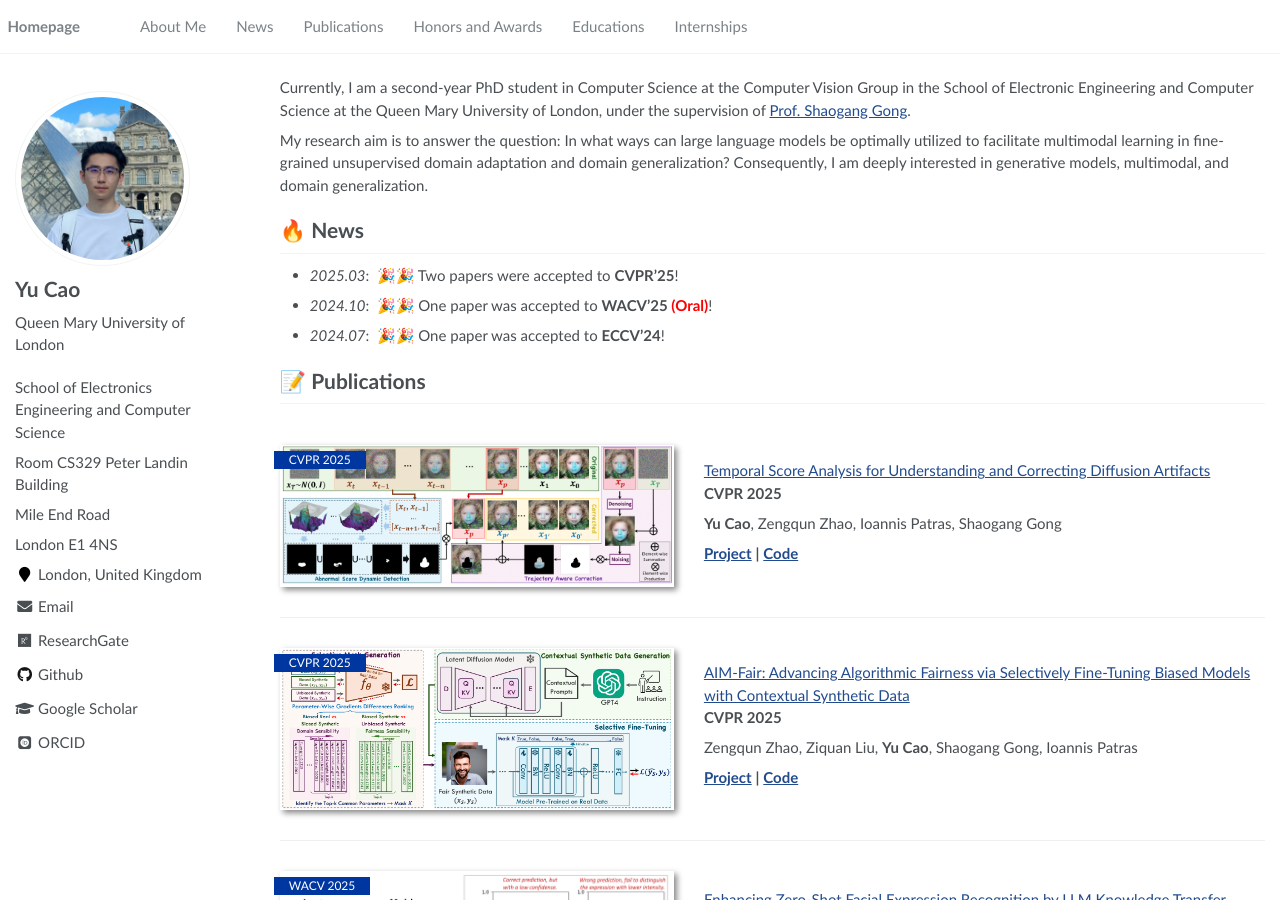
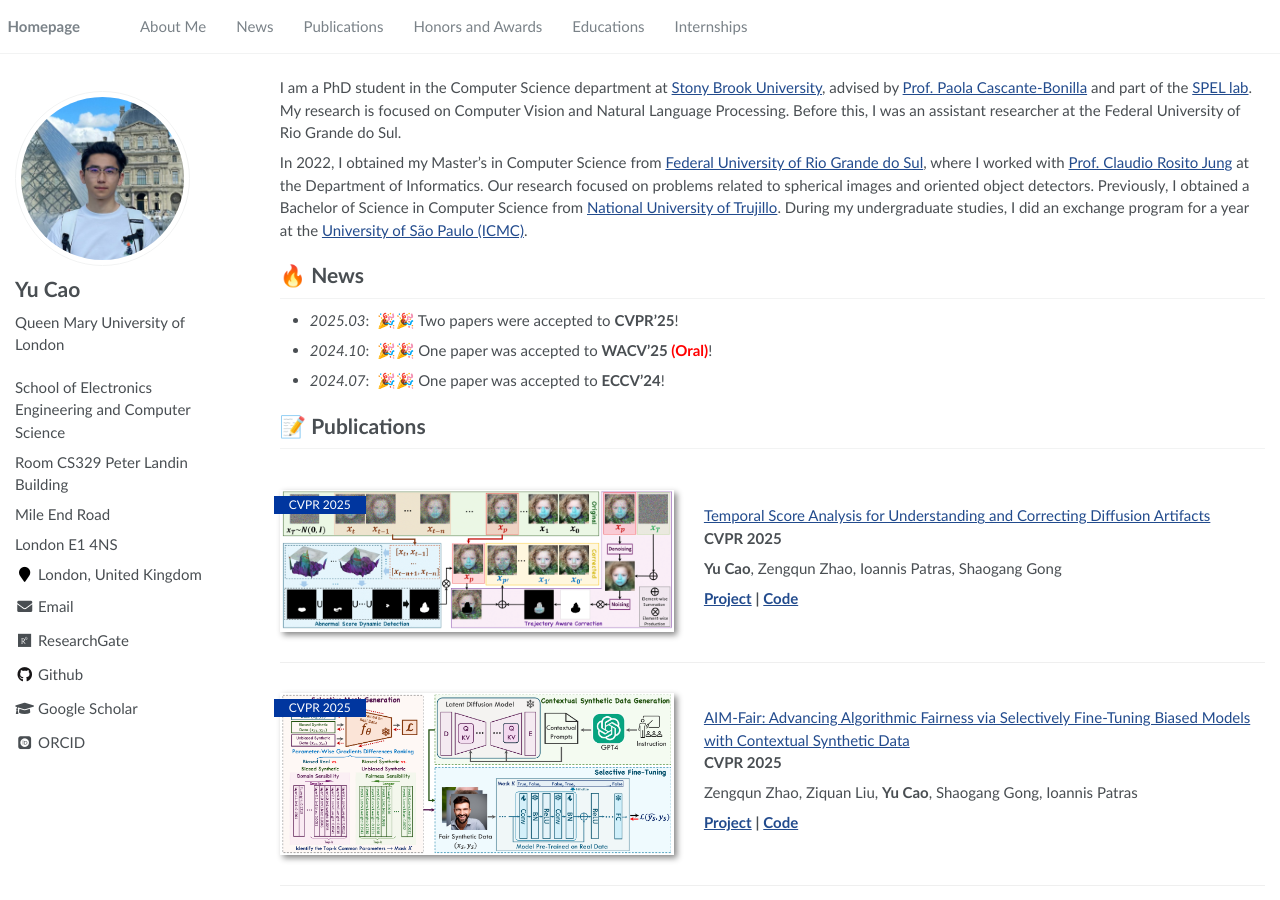
Before and after one commit to Artcs1/Artcs1.github.io, a Jekyll site: the page built from _pages/about.md, in a window 1280 px wide and 900 px high. Built offline with Jekyll 4.4.1, drawn with Linux system fonts in a browser that asks for light colours; some web fonts are replaced.

Commit message:
Update about.md

```diff
--- a/_pages/about.md
+++ b/_pages/about.md
@@ -17,10 +17,9 @@ redirect_from:
 
 <span class='anchor' id='about-me'></span>
 
-Currently, I am a second-year PhD student in Computer Science at the Computer Vision Group in the School of Electronic Engineering and Computer Science at the Queen Mary University of London, under the supervision of [Prof. Shaogang Gong](http://www.eecs.qmul.ac.uk/~sgg/).
+I am a PhD student in the Computer Science department at [Stony Brook University](https://www.stonybrook.edu/), advised by [Prof. Paola Cascante-Bonilla](https://paolacascante.com/) and part of the [SPEL lab](https://paolacascante.com/lab/). My research is focused on Computer Vision and Natural Language Processing. Before this, I was an assistant researcher at the Federal University of Rio Grande do Sul.
 
-My research aim is to answer the question: In what ways can large language models be optimally utilized to facilitate multimodal learning in fine-grained unsupervised domain adaptation and domain generalization? Consequently, I am deeply interested in generative models, multimodal, and domain generalization.
-
+In 2022, I obtained my Master's in Computer Science from [Federal University of Rio Grande do Sul](http://www.ufrgs.br/ufrgs/inicial), where I worked with [Prof. Claudio Rosito Jung](https://www.inf.ufrgs.br/~crjung/) at the Department of Informatics. Our research focused on problems related to spherical images and oriented object detectors. Previously, I obtained a Bachelor of Science in Computer Science from [National University of Trujillo](https://www.unitru.edu.pe/). During my undergraduate studies, I did an exchange program for a year at the [University of São Paulo (ICMC)](https://www.icmc.usp.br/en/).
 
 # 🔥 News
 - *2025.03*: &nbsp;🎉🎉 Two papers were accepted to **CVPR'25**!
```
